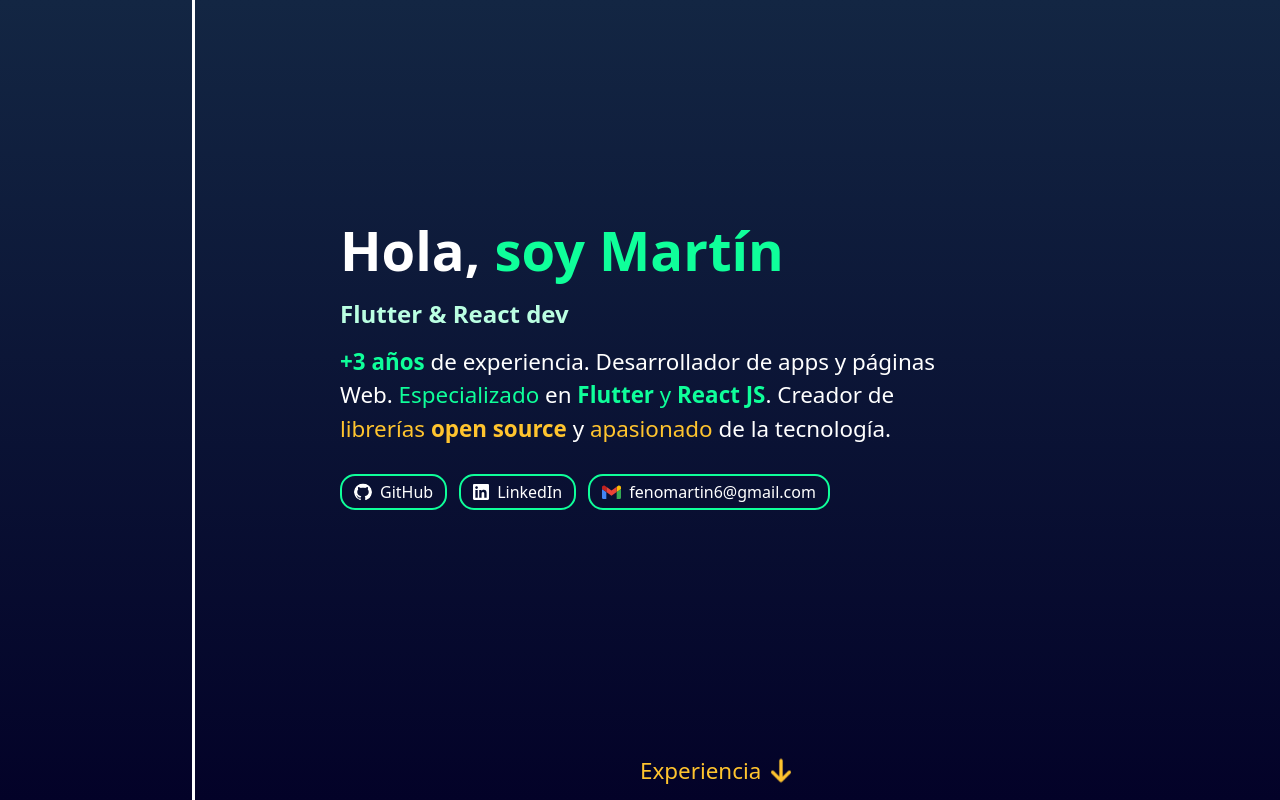
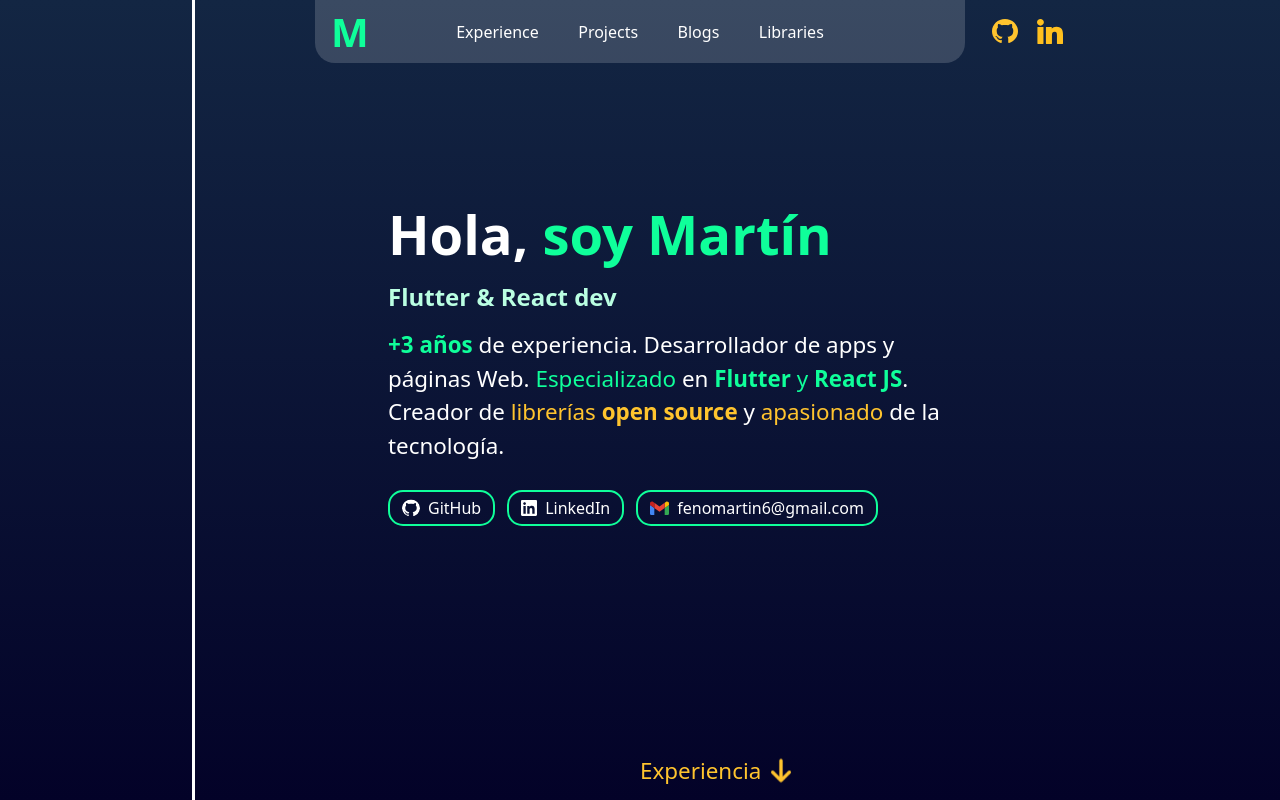
Before and after one commit to Martin-Fenocchio/Portfolio, a React (Vite) app: page / in a window 1280 px wide. Built offline with nearby package versions, Linux system fonts and the light colour scheme.

Commit message:
feat: navbar section

```diff
--- a/src/assets/styles/global.scss
+++ b/src/assets/styles/global.scss
@@ -33,6 +33,7 @@
     max-width: 600px;
 
     .width-container {
+      padding-left: 3rem;
       h1 {
         font-size: 3.4rem;
         font-weight: bold;
--- /dev/null
+++ b/src/assets/styles/navbar.scss
@@ -0,0 +1,48 @@
+@import "../styles/variables.scss";
+
+nav {
+  background-color: #ffffff2a;
+  border-radius: 0 0 20px 20px;
+  left: 0;
+  justify-content: center;
+  margin: auto;
+  max-width: 650px;
+  position: absolute;
+  right: 0;
+  padding: 0.1rem 1rem;
+  width: 100%;
+
+  .flex {
+    padding: 0 3rem;
+    flex: 1;
+    justify-content: space-evenly;
+  }
+
+  .M {
+    color: $green;
+    font-size: 2.5rem;
+    font-weight: 900;
+  }
+
+  .hide {
+    opacity: 0;
+  }
+
+  .navbar-item {
+    color: white;
+  }
+  .navbar-item:hover {
+    transform: scale(1.1);
+  }
+
+  .social-media {
+    position: absolute;
+    display: flex;
+    gap: 1.2rem;
+    right: -15%;
+
+    img {
+      width: 1.6rem;
+    }
+  }
+}
--- /dev/null
+++ b/src/components/home/navbar/item/navbar-items.tsx
@@ -0,0 +1,9 @@
+interface Props {
+  text: string;
+}
+
+function NavbarItems(props: Props) {
+  return <div className="navbar-item hover ">{props.text}</div>;
+}
+
+export default NavbarItems;
--- /dev/null
+++ b/src/components/home/navbar/navbar.tsx
@@ -0,0 +1,35 @@
+import "../../../assets/styles/navbar.scss";
+import NavbarItems from "./item/navbar-items";
+import LinkedIn from "../../../assets/icons/linkedIn-yellow.svg";
+import Github from "../../../assets/icons/github-yellow.svg";
+
+function Navbar() {
+  return (
+    <nav className="flex  items-center">
+      <h2 className="M">M</h2>
+
+      <div className="flex">
+        <NavbarItems text="Experience" />
+        <NavbarItems text="Projects" />
+        <NavbarItems text="Blogs" />
+        <NavbarItems text="Libraries" />
+      </div>
+
+      <h2 className="M hide">M</h2>
+
+      <div className="social-media">
+        <a href="https://github.com/Novak-Fenocchio" target="BLANK">
+          <img src={Github} alt="github" className="hover" />
+        </a>
+        <a
+          href="https://www.linkedin.com/in/martín-fenocchio-b507a31b2/"
+          target="BLANK"
+        >
+          <img src={LinkedIn} alt="linkedIn" className="hover" />
+        </a>
+      </div>
+    </nav>
+  );
+}
+
+export default Navbar;
--- a/src/screens/home/home-screen.tsx
+++ b/src/screens/home/home-screen.tsx
@@ -1,9 +1,11 @@
 import AboutMeSection from "../../components/home/aboutMe/aboutMe-section";
+import Navbar from "../../components/home/navbar/navbar";
 
 function HomeScreen() {
   return (
     <div className="f-width h-full">
       <div className="line" />
+      <Navbar />
       <AboutMeSection />
     </div>
   );
```
Also changed, not shown: src/assets/icons/github-yellow.svg (added), src/assets/icons/linkedIn-yellow.svg (added).
